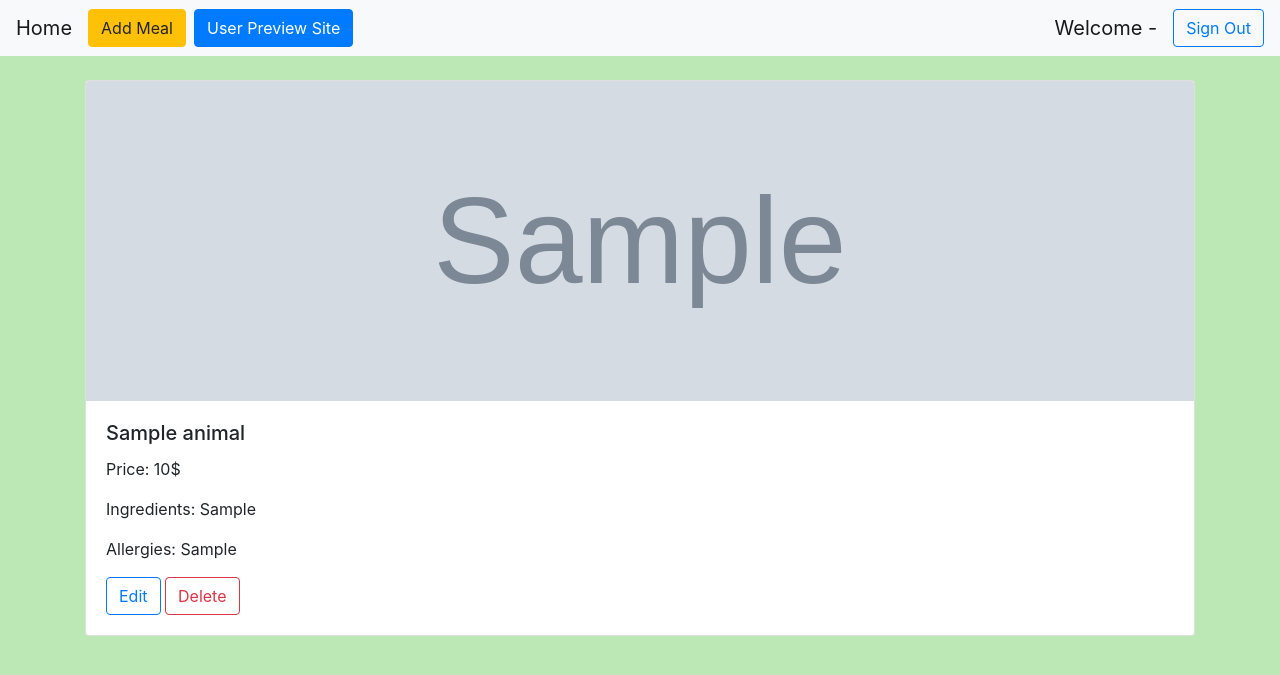
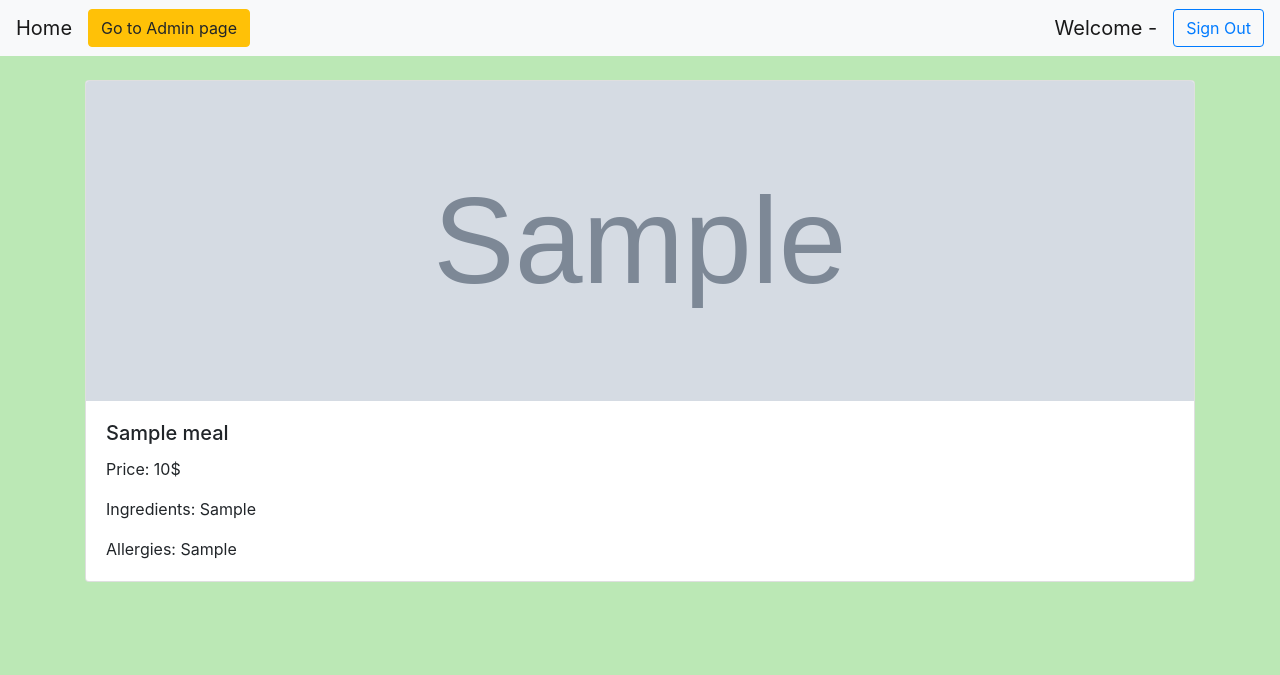
Before and after one commit to mackilroy007/CF-Bumberger-CodeReview-11, a PHP site: page /home.php in a window 1280 px wide. Shown: the top 675 px of the page. Run offline with PHP 8.4, Linux system fonts and the light colour scheme; the visitor is signed in with stand-in values (Sample User, id 1); tables that the repository leaves empty or names only in its code hold one stand-in row (values such as "Sample post"); grey boxes marked "Sample" are stand-in pictures; data that the repository does not hold is empty.

Commit message:
fixed session error

```diff
--- a/home.php
+++ b/home.php
@@ -3,14 +3,20 @@
 session_start();
 require_once 'actions/db_connect.php';
 
-// if session is not admin it get redirected to the user page
-if (!isset($_SESSION["admin"])) {
-    header("Location: homeU.php");
+// if session is not set this will redirect to login page
+if (!isset($_SESSION['admin']) && !isset($_SESSION['user'])) {
+    header("Location: index.php");
+    exit;
 }
-// select logged-in users details
-$res = mysqli_query($connect, "SELECT * FROM users WHERE userId=" . $_SESSION['admin']);
+// select logged-in users details (user or admin)
+if(isset($_SESSION['user'])){
+    $res = mysqli_query($connect, "SELECT * FROM users WHERE userId=" . $_SESSION['user']);
+} else{
+   $res = mysqli_query($connect, "SELECT * FROM users WHERE userId=" . $_SESSION['admin']);
+}
+
 $userRow = mysqli_fetch_array($res, MYSQLI_ASSOC);
-
+// var_dump($_SESSION);
 ?>
 
 <!DOCTYPE html>
@@ -29,7 +35,6 @@
     <title>PHP CRUD Restaurant</title>
 
     <style type="text/css">
-
         body {
             background-color: #bbe8b5;
         }
@@ -46,8 +51,12 @@
     <nav class="navbar sticky-top fixed navbar-light bg-light">
         <form class="form-inline">
             <a class="navbar-brand" href="home.php">Home</a>
-            <a href="create.php"><button class="btn btn-warning" type="button">Add Meal</button></a>
-            <a href="homeU.php"><button class="btn btn-primary  ml-2" type="button">User Preview Site</button></a>
+            <!-- go to admin button only vis for administrators -->
+            <?php if(isset($_SESSION["admin"])){
+                echo"<a href='home.php'><button class='btn btn-warning' type='button'>Go to Admin page</button></a>";
+            }
+                ?>
+            <!-- end of admin button -->
         </form>
         <form class="form-inline">
             <a class="navbar-brand" href="#">Welcome - <?php echo $userRow['userName']; ?></a>
@@ -56,13 +65,9 @@
     </nav>
 
     <main>
-        <!-- welcome message section -->
-        <!-- <p>Hi <?php # echo $userRow['userEmail' ];
-                    ?></p> -->
-        <!-- end of welcome message section -->
         <?php
 
-        $sql = "SELECT * FROM animal";
+        $sql = "SELECT * FROM meal";
         $result = $connect->query($sql);
         $result = mysqli_query($connect, $sql);
 
@@ -77,8 +82,6 @@
                                         <p class='card-text'>Price: " . $row['price'] . "$</p>
                                         <p class='card-text'>Ingredients: " . $row['ingredients'] . "</p>
                                         <p class='card-text'>Allergies: " . $row['allergies'] . "</p>
-                                        <a href='update.php?id=" . $row['id'] . "'><button class='btn btn-outline-primary' type='button'>Edit</button></a>
-                                        <a href='delete.php?id=" . $row['id'] . "'><button class='btn btn-outline-danger' type='button'>Delete</button></a>
                                     </div>
                                 </div>
                             </article>";
@@ -91,7 +94,6 @@
         ?>
     </main>
 
-
     <!-- Optional JavaScript -->
 
     <!-- jQuery first, then Popper.js, then Bootstrap JS -->
--- a/index.php
+++ b/index.php
@@ -3,7 +3,7 @@
 session_start();
 require_once 'actions/db_connect.php';
 
-it will never let you open index(login) page if session is set
+// if loop will never let you open index(login) page if session is not set
 if (isset($_SESSION['admin']) != "") {
     header("Location: homeA.php"); //redirects to admin site
     exit;
@@ -51,11 +51,11 @@
 
         if ($count == 1 && $row['userPass'] == $password) {
 
-            if ($row["state"] == "user") {
+            if ($row["userType"] == "user") {
 
                 $_SESSION["user"] = $row["userId"];
                 header("Location: home.php");
-            } else if ($row["state"] == "admin") {
+            } else if ($row["userType"] == "admin") {
 
                 $_SESSION["admin"] = $row["userId"];
                 header("Location: homeA.php");
```
